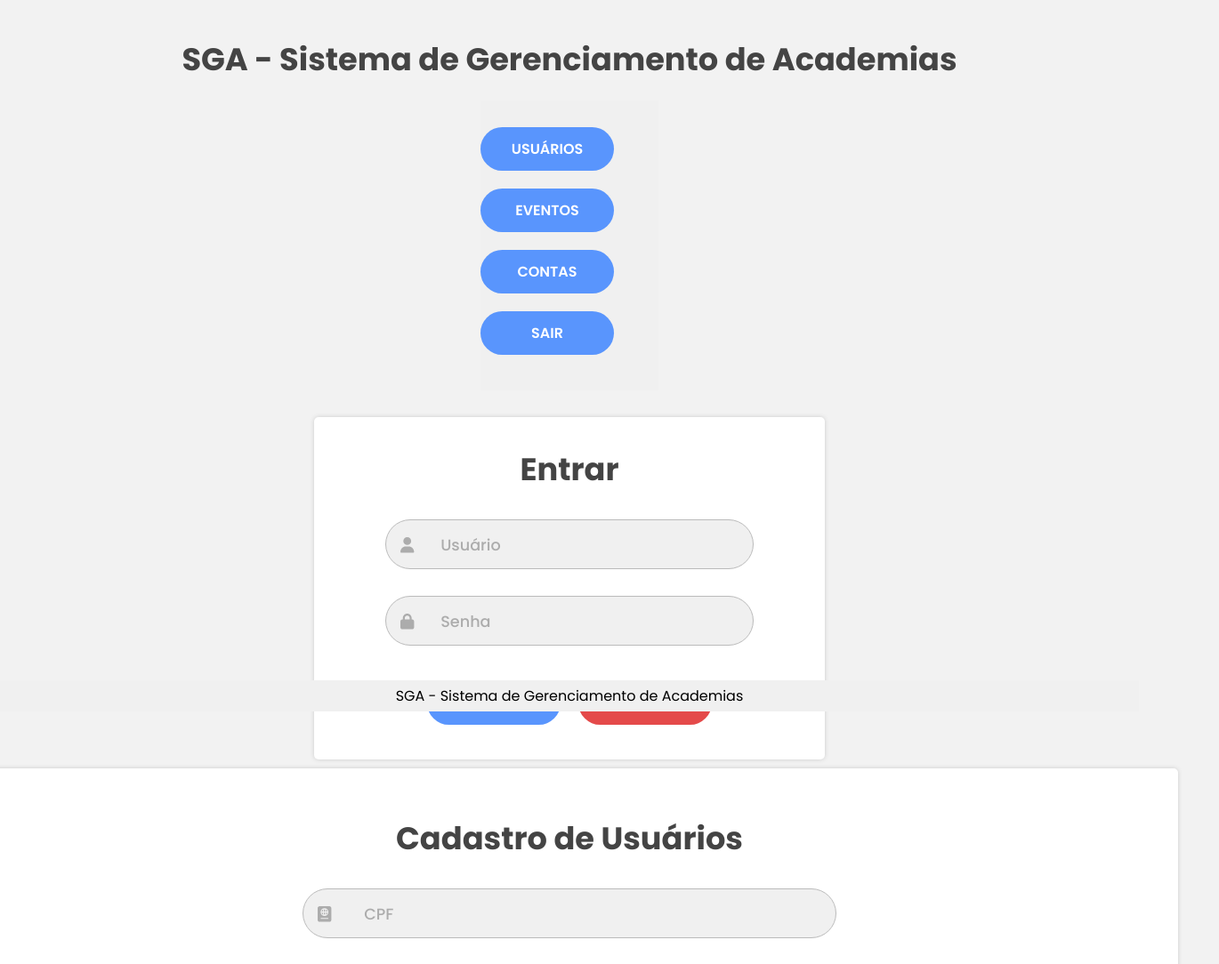
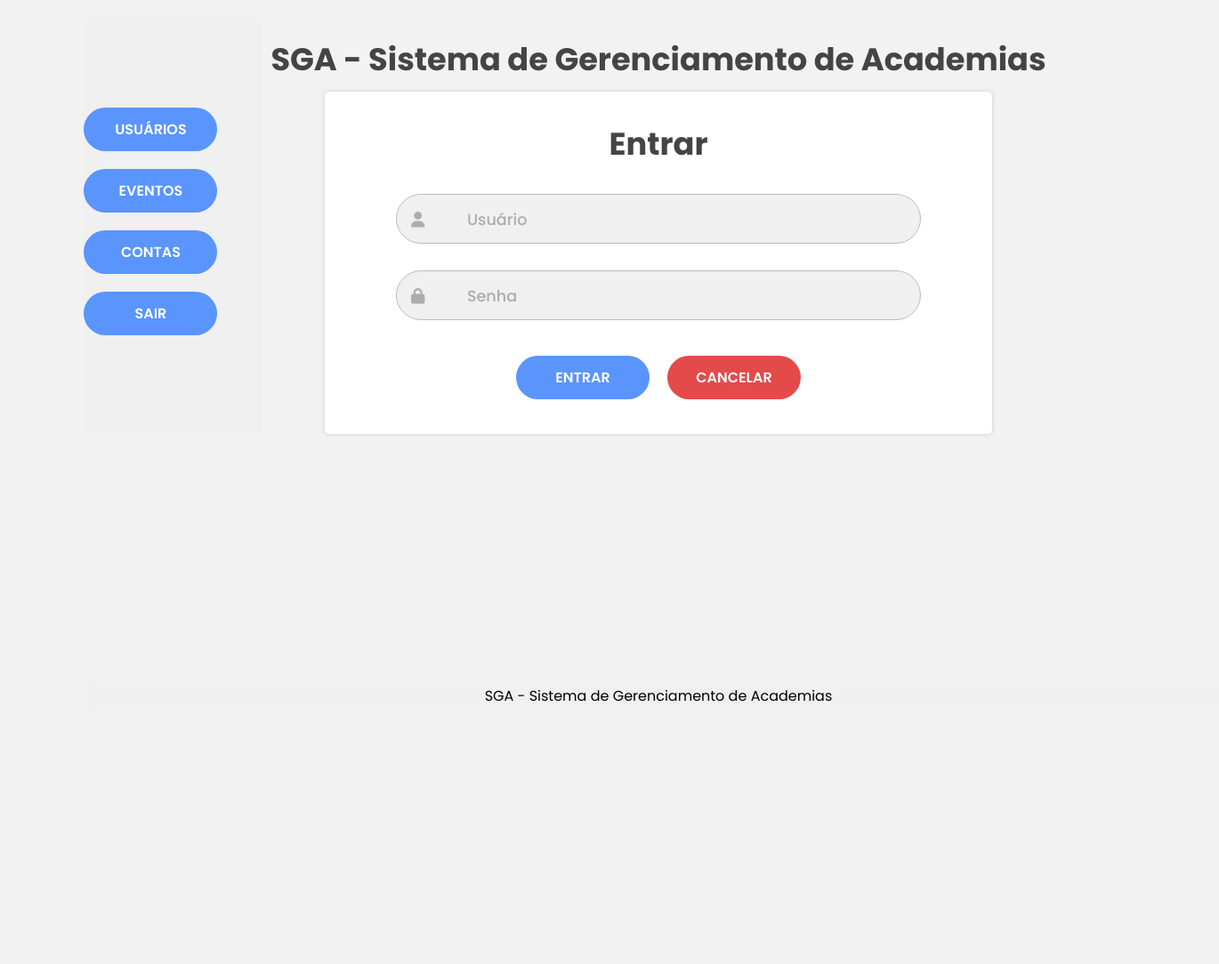
Before and after one commit to Amicuchi/ProjetoSGA, a React (Create React App) app in the folder frontend/: page / in a window 1280 px wide. Shown: the top 1084 px of the page at 89% size, 1370 px wide, since content can reach past the window. After the commit the page ends 800 px from the top, so only its background shows below. Built offline with nearby package versions, Linux system fonts and the light colour scheme.

Commit message:
Atualizações diversas

```diff
--- a/frontend/src/App.js
+++ b/frontend/src/App.js
@@ -2,8 +2,8 @@ import React from 'react';
 import axios from 'axios';
 import styled from 'styled-components';
 import Sidebar from './components/Sidebar.js';
-import Form from './components/Form.js'
-import Grid from './components/Grid.js';
+// import Form from './components/Form.js'
+// import Grid from './components/Grid.js';
 import Footer from './components/Footer.js';
 import Login from './components/Login.js';
 import { useEffect, useState } from 'react';
@@ -17,17 +17,23 @@ const Container = styled.div`
   margin-top: 20px;
   margin-bottom: 20px;
   display: flex;
+  flex-direction: row;
+  align-items: left;
+  gap: 10px;
+`;
+
+const Main = styled.div`
+  display: flex;
   flex-direction: column;
   align-items: center;
-  gap: 10px;
-`;
+`
 
 const Title = styled.h2``;
 
 function App() {
 
   const [users, setUsers] = useState([]);
-  const [onEdit, setOnEdit] = useState(null);
+  // const [onEdit, setOnEdit] = useState(null);
 
   const getUsers = async () => {
     try {
@@ -45,17 +51,18 @@ function App() {
   return (
     <>
       <Container>
-        <Title>SGA - Sistema de Gerenciamento de Academias</Title>
         <Sidebar />
 
-        <Container>
+
+        <Main>
+          <Title>SGA - Sistema de Gerenciamento de Academias</Title>
           <Login />
-          <Form onEdit={onEdit} setOnEdit={setOnEdit} getUsers={getUsers} />
-          <Grid users={users} setUsers={setUsers} setOnEdit={setOnEdit} />
-        </Container>
+          {/* <Form onEdit={onEdit} setOnEdit={setOnEdit} getUsers={getUsers} />
+          <Grid users={users} setUsers={setUsers} setOnEdit={setOnEdit} /> */}
+          <Footer />
+        </Main>
 
         <ToastContainer autoClose={3000} position="bottom-left" />
-        <Footer />
         <GlobalStyle />
       </Container>
 
--- a/frontend/src/components/Form.js
+++ b/frontend/src/components/Form.js
@@ -215,6 +215,7 @@ const Form = ({ getUsers, onEdit, setOnEdit }) => {
             getUsers();
 
         } catch (error) {
+            // console.log(error);
             toast.error("Erro ao salvar os dados do usuário.");
         }
     };
--- a/frontend/src/components/Grid.js
+++ b/frontend/src/components/Grid.js
@@ -27,25 +27,22 @@ export const Th = styled.th`
     text-align: start;
     border-bottom: inset;
     padding: 10px 20px;
-
     width: ${(props) => (props.width ? props.width : "auto")};
 `;
 
 export const Td = styled.td`
     padding-top: 15px;
-    text-align: ${(props) => (props.alignCenter ? "center" : "start")};
+    text-align: "center";
     width: ${(props) => (props.width ? props.width : "auto")}
 `;
 
 const Grid = ({ users, setUsers, setOnEdit }) => {
 
     const handleDelete = async (CPF) => {
-
         await axios
             .delete("http://localhost:8800/" + CPF)
             .then(({data}) => {
                 const newArray = users.filter((user) => user.CPF !== CPF);
-
                 setUsers(newArray);
                 toast.success(data);
             })
@@ -75,8 +72,8 @@ const Grid = ({ users, setUsers, setOnEdit }) => {
                     <Th width="10%">Bairro</Th>
                     <Th width="10%">Cidade</Th>
                     <Th width="2.5%">UF</Th>
-                    <Th width="1.5%" aligncenter="true"></Th>
-                    <Th width="1.5%" aligncenter="true"></Th>
+                    <Th width="1.5%"></Th>
+                    <Th width="1.5%"></Th>
                 </Tr>
             </Thead>
             <Tbody>
@@ -95,8 +92,8 @@ const Grid = ({ users, setUsers, setOnEdit }) => {
                         <Td>{item.enderecoBairro}</Td>
                         <Td>{item.enderecoCidade}</Td>
                         <Td>{item.enderecoEstado}</Td>
-                        <Td aligncenter="true"> <FontAwesomeIcon icon={faEdit} color="blue" onClick={() => handleEdit(item)}/>  </Td>
-                        <Td aligncenter="true"> <FontAwesomeIcon icon={faTrash} color="red" onClick={() => handleDelete(item.CPF)} /> </Td>
+                        <Td> <FontAwesomeIcon icon={faEdit} color="blue" onClick={() => handleEdit(item)}/>  </Td>
+                        <Td> <FontAwesomeIcon icon={faTrash} color="red" onClick={() => handleDelete(item.CPF)} /> </Td>
                     </Tr>
                 ))}
             </Tbody>
--- a/frontend/src/components/Login.js
+++ b/frontend/src/components/Login.js
@@ -4,6 +4,7 @@ import { faUser, faLock } from '@fortawesome/free-solid-svg-icons';
 import { useState } from 'react';
 
 const Container = styled.div`
+    width: 750px;
     display: grid;
     grid-template-areas:
         "Login Login"
```
Also changed, not shown: 1 other file (tests, documents, lock files or other folders).
